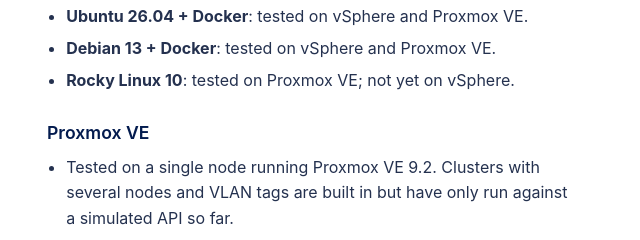
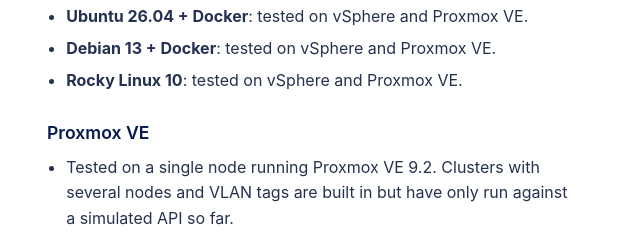
Before and after one commit to johnhenriksson/vm-portal, a plain HTML site: page site/index.html in a window 1280 px wide. Shown: the part 6407-6647 px from the top of the page, 621-1261 px from the left. Drawn offline with Linux system fonts and the light colour scheme.

Commit message:
Rocky 10: firewall allows SSH only; tested on vSphere
The kickstart's `firewall --service=ssh` adds to the zone's defaults, so
templates also allowed cockpit and dhcpv6-client. Remove those, as the
image description promises.

Tested on vSphere with a fresh build of the current definition: clones
with DHCP and a static IP, root volume growth, the first-boot result.
Proxmox VE templates need a rebuild to pick up the firewall change.

Co-Authored-By: Claude Opus 5.5 <noreply@anthropic.com>

```diff
--- a/site/index.html
+++ b/site/index.html
@@ -235,7 +235,7 @@ docker compose logs portal | grep "setup token"</code></pre>
         <ul class="plain-list">
           <li><strong>Ubuntu 26.04 + Docker</strong>: tested on vSphere and Proxmox VE.</li>
           <li><strong>Debian 13 + Docker</strong>: tested on vSphere and Proxmox VE.</li>
-          <li><strong>Rocky Linux 10</strong>: tested on Proxmox VE; not yet on vSphere.</li>
+          <li><strong>Rocky Linux 10</strong>: tested on vSphere and Proxmox VE.</li>
         </ul>
         <h3>Proxmox VE</h3>
         <ul class="plain-list">
```
Also changed, not shown: 1 other file.
